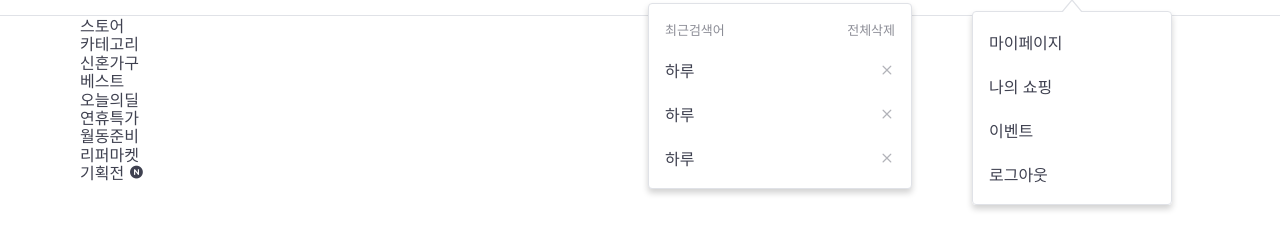
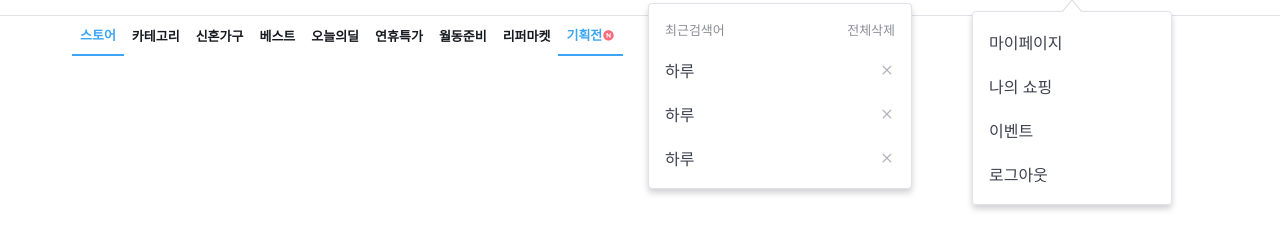
Before and after one commit to key921211/tomorrow-house, a website: page index.html in a window 1280 px wide. Shown: the part 65-314 px from the top of the page. Drawn offline with nearby package versions, Linux system fonts and the light colour scheme; files that its build step writes are made by us from their sources; files whose address does not match are found by name.

Commit message:
🚧 Align and style .lnb-item and make .lnb-list scrollable

```diff
--- a/index.html
+++ b/index.html
@@ -416,7 +416,7 @@
             <h1 class="visually-hidden">스토어 메뉴</h1>
 
             <ul class="lnb-list">
-              <li class="lnb-item">
+              <li class="lnb-item is-active">
                 <a href="/">스토어</a>
               </li>
               <li class="lnb-item">
--- /dev/null
+++ b/styles/layouts/_lnb.scss
@@ -0,0 +1,35 @@
+.lnb {
+  overflow-x: auto;
+
+  &::-webkit-scrollbar {
+    display: none;
+  }
+
+  &-list {
+    @include inline-flexbox(start);
+    position: relative;
+    left: -8px;
+    white-space: nowrap;
+  }
+
+  &-item {
+    &.is-active {
+      a {
+        color: $blue;
+        border-bottom: 2px solid $blue;
+      }
+    }
+
+    a {
+      @include inline-flexbox;
+      @include text-style(13, $dark);
+      height: 40px;
+      padding: 0 8px;
+      font-weight: 700;
+    }
+
+    .ic-new {
+      color: $red;
+    }
+  }
+}
--- a/styles/main.scss
+++ b/styles/main.scss
@@ -34,3 +34,4 @@
 @import './layouts/sidebar';
 @import './layouts/overlay';
 @import './layouts/search_modal';
+@import './layouts/lnb';
```
